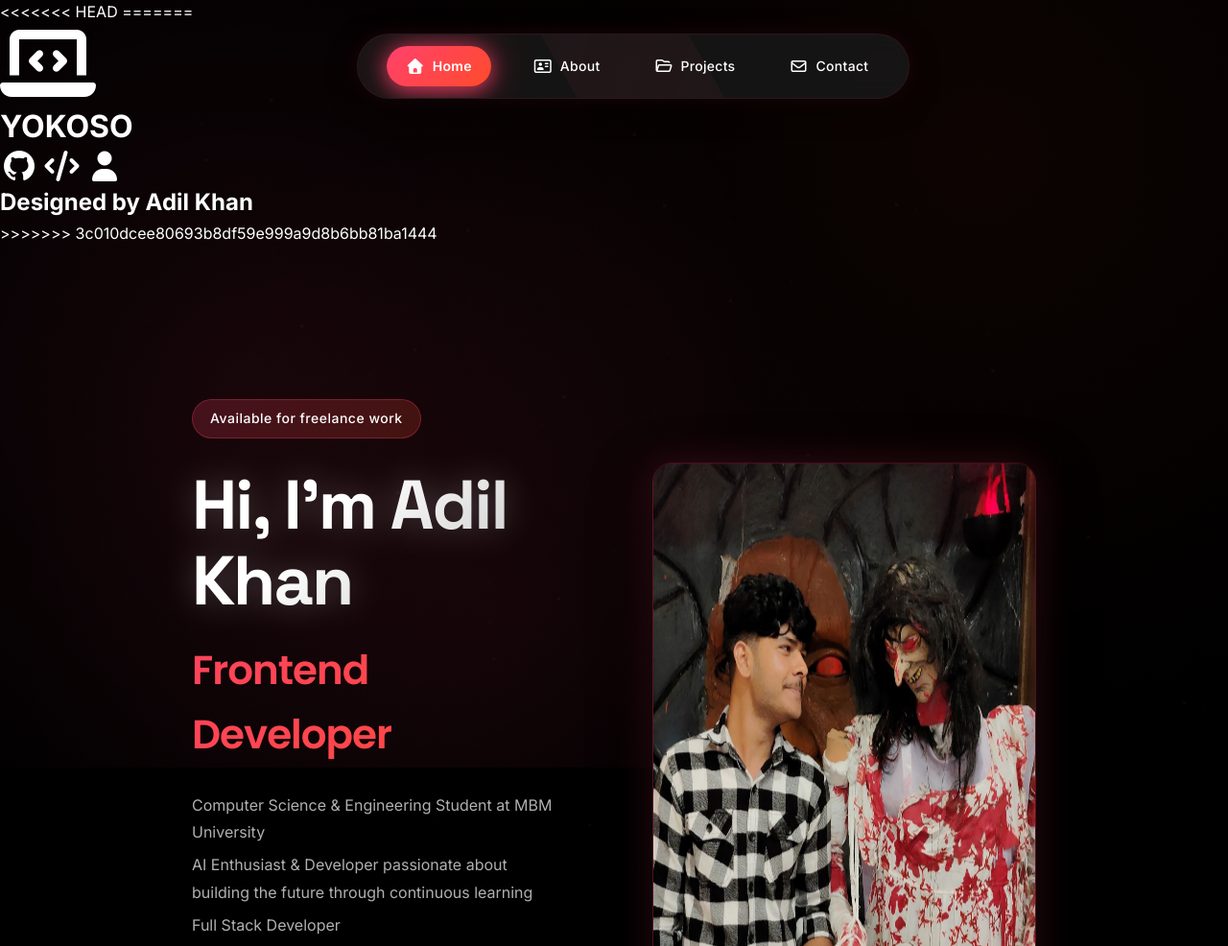
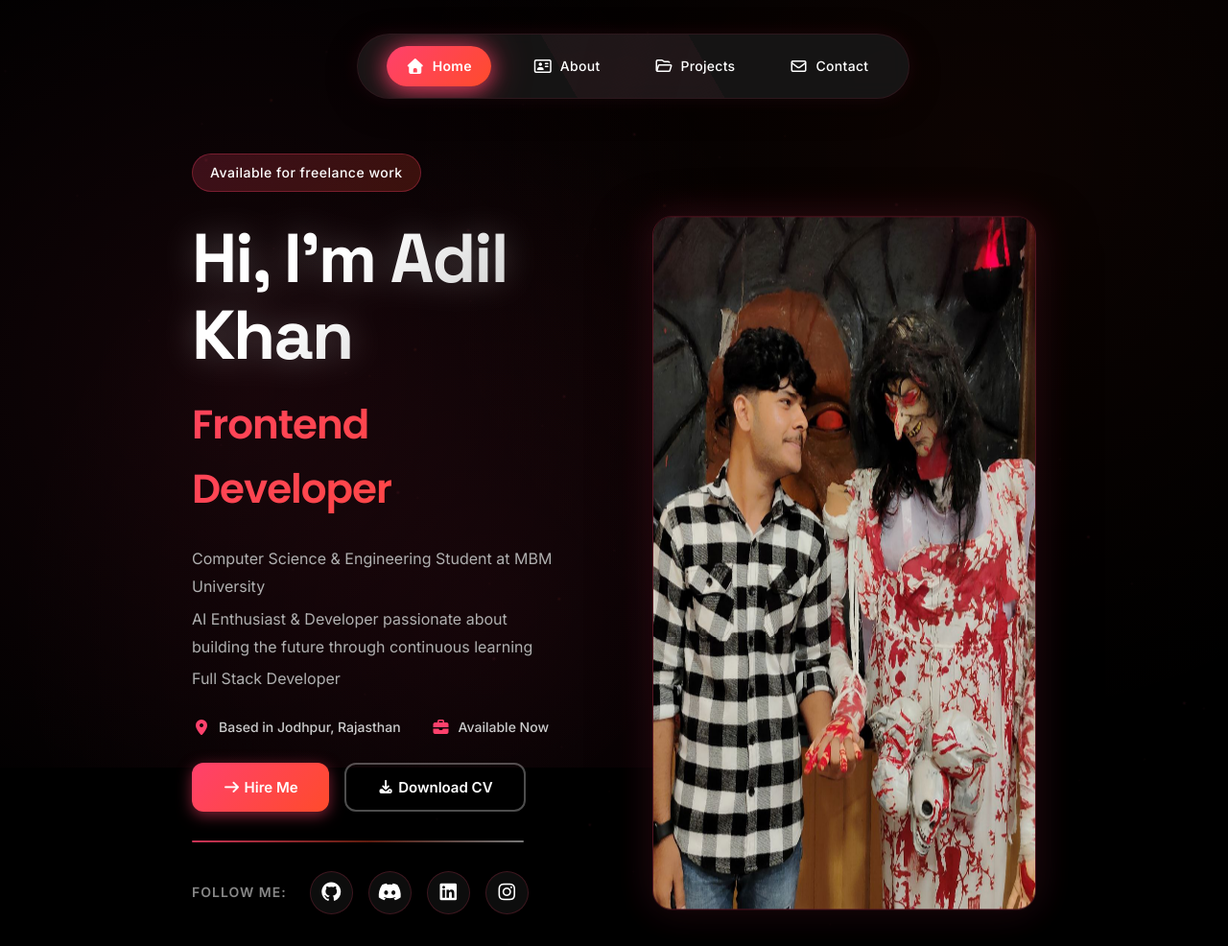
Before and after one commit to Aadikhanux/Portfolio-, a plain HTML site: page index.html in a window 1280 px wide. Shown: the top 986 px of the page at 96% size. Drawn offline with Linux system fonts and the light colour scheme.

```diff
--- a/adil.css
+++ b/adil.css
@@ -825,7 +825,8 @@
   font-family: 'Poppins', sans-serif;
   font-weight: 600;
   font-size: 20px;
-  letter-spacing: -0.5px;
+  letter-spacing: 0px;
+  line-height: 1.4;
 }
 
 .project-card p {
--- a/index.html
+++ b/index.html
@@ -12,24 +12,9 @@
     <script type="text/javascript" src="https://cdn.jsdelivr.net/npm/@emailjs/browser@3/dist/index.min.js"></script>
 </head>
 <body>
-<<<<<<< HEAD
-=======
-    <div id="loading-screen">
-  <div class="loading-content">
-    <i class="fa-solid fa-laptop-code fa-5x main-icon hidden"></i>
 
-    <h1 id="loading-text" class="hidden">YOKOSO</h1>
 
-    <div class="sub-icons">
-      <i class="fa-brands fa-github fa-2x hidden"></i>
-      <i class="fa-solid fa-code fa-2x hidden"></i>
-      <i class="fa-solid fa-user fa-2x hidden"></i>
-    </div>
 
-    <h2 id="designer-text" class="hidden">Designed by Adil Khan</h2>
-  </div>
-</div>
->>>>>>> 3c010dcee80693b8df59e999a9d8b6bb81ba1444
     <header class="header-list">
         <div class="div-list ">
             <ul class="ul-list">
```
